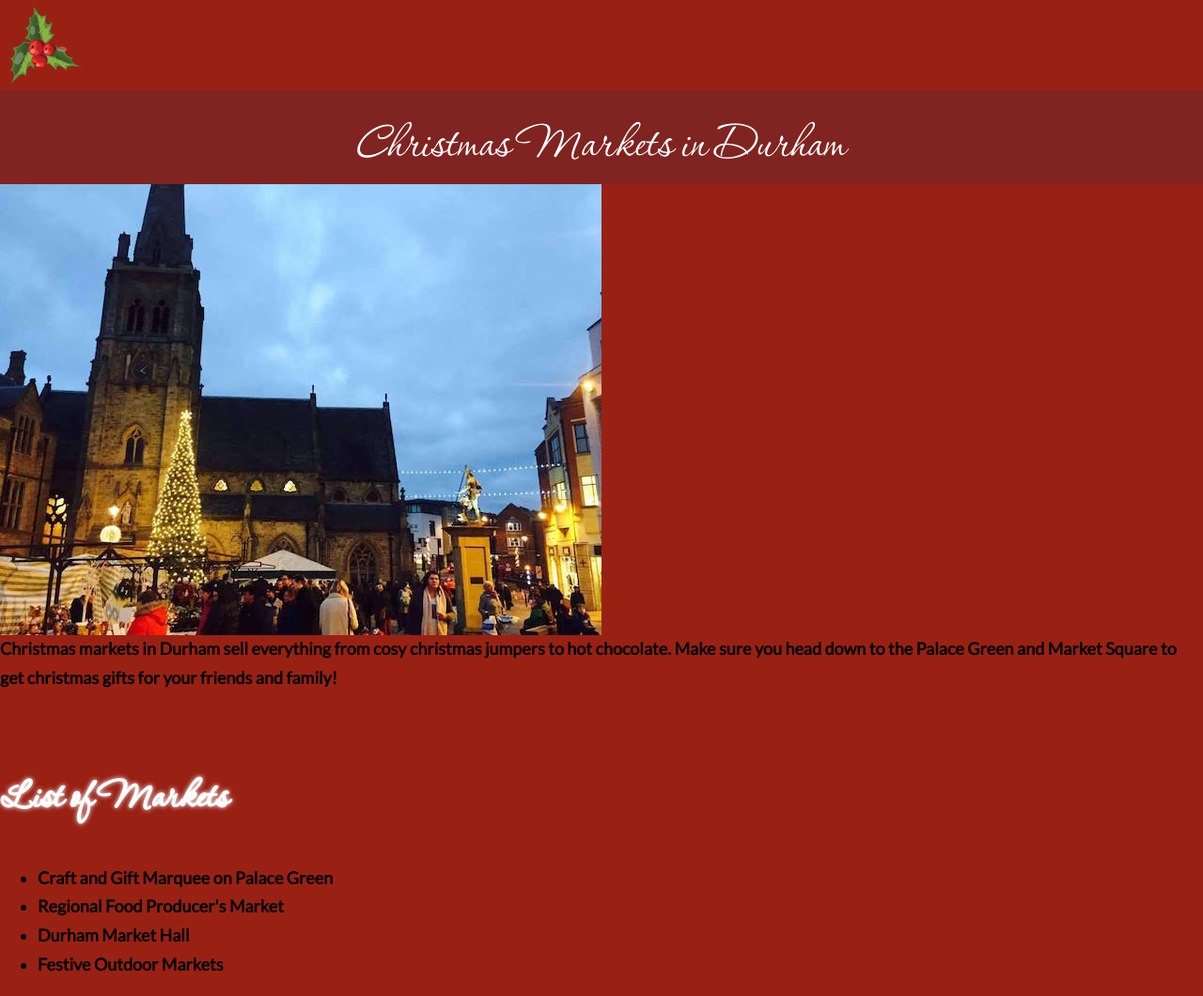
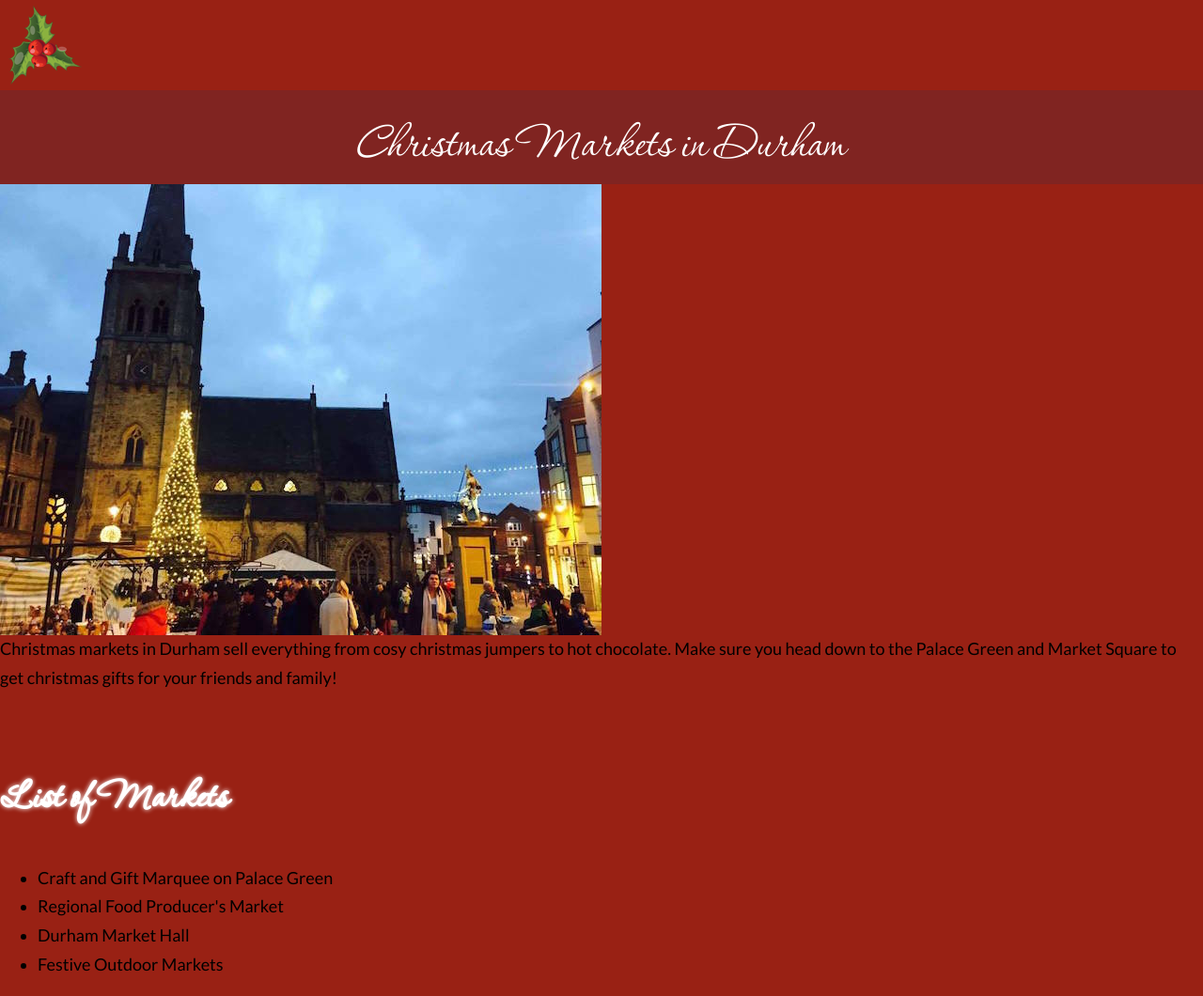
Before and after one commit to oliviaphp/durham-christmas, a plain HTML site: page markets.html in a window 1280 px wide. Shown: the whole page at 94% size. Drawn offline with Linux system fonts and the light colour scheme.

Commit message:
market edit

```diff
--- a/markets.html
+++ b/markets.html
@@ -13,18 +13,18 @@
 
 <img id="marketpic" src="markets.jpg">
 
-	<section class="intro"><strong>
-		Christmas markets in Durham sell everything from cosy christmas jumpers to hot chocolate. Make sure you head down to the Palace Green and Market Square to get christmas gifts for your friends and family!</strong>
+	<section class="intro">
+		Christmas markets in Durham sell everything from cosy christmas jumpers to hot chocolate. Make sure you head down to the Palace Green and Market Square to get christmas gifts for your friends and family!
 		</section>
 
 	<br>
 	<!--<div class="main"-->
 		<h1 style="font-family:p22_corinthia;color:white;font-size:50px">List of Markets</h1>
 		<ul>
-			<li><strong>Craft and Gift Marquee on Palace Green</strong></li>
-			<li><strong>Regional Food Producer's Market</strong></li>
-			<li><strong>Durham Market Hall</strong></li>
-			<li><strong>Festive Outdoor Markets</strong></li>
+			<li>Craft and Gift Marquee on Palace Green</li>
+			<li>Regional Food Producer's Market</li>
+			<li>Durham Market Hall</li>
+			<li>Festive Outdoor Markets</li>
 		</ul>
 	<!--</div>-->
 
```
